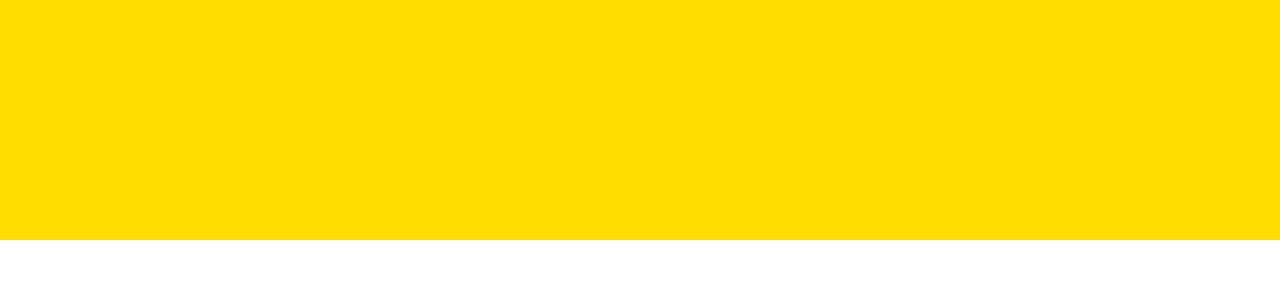
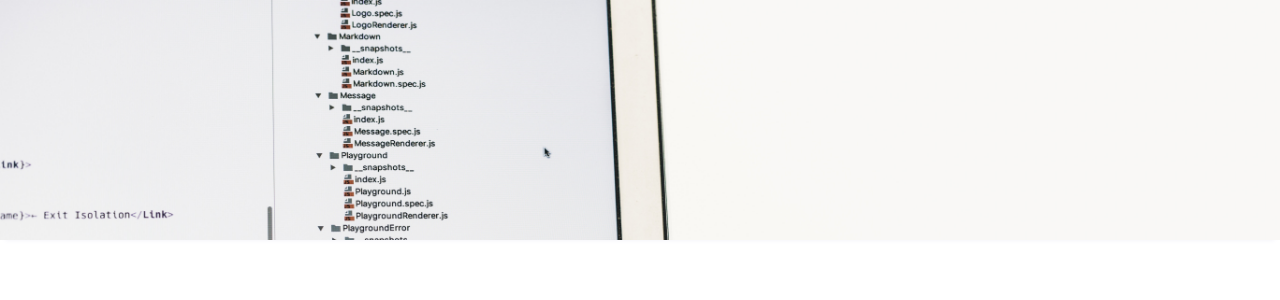
Before and after one commit to codebarz/react-contact-listing, a React (Create React App) app: page / in a window 1280 px wide. Shown: the top 300 px of the page. Built offline with nearby package versions, Linux system fonts and the light colour scheme.

Commit message:
Added background image to header

```diff
--- a/src/Components/Header/Header.css
+++ b/src/Components/Header/Header.css
@@ -1,5 +1,8 @@
 .header {
   width: 100%;
   height: 30%;
-  background: #fd0;
+  background: url('../../images/artem-sapegin-199614-unsplash.jpg') #fd0 fixed
+    no-repeat;
+  background-size: cover;
+  box-shadow: 0 5px 5px -5px #f0f0f8;
 }
```
